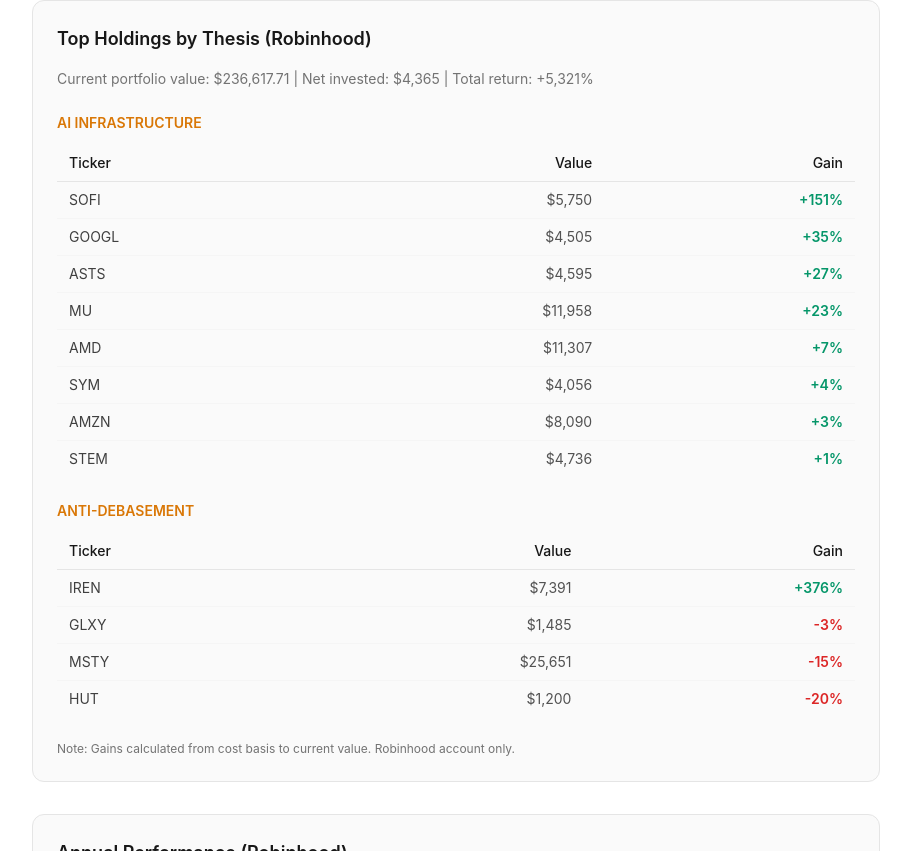
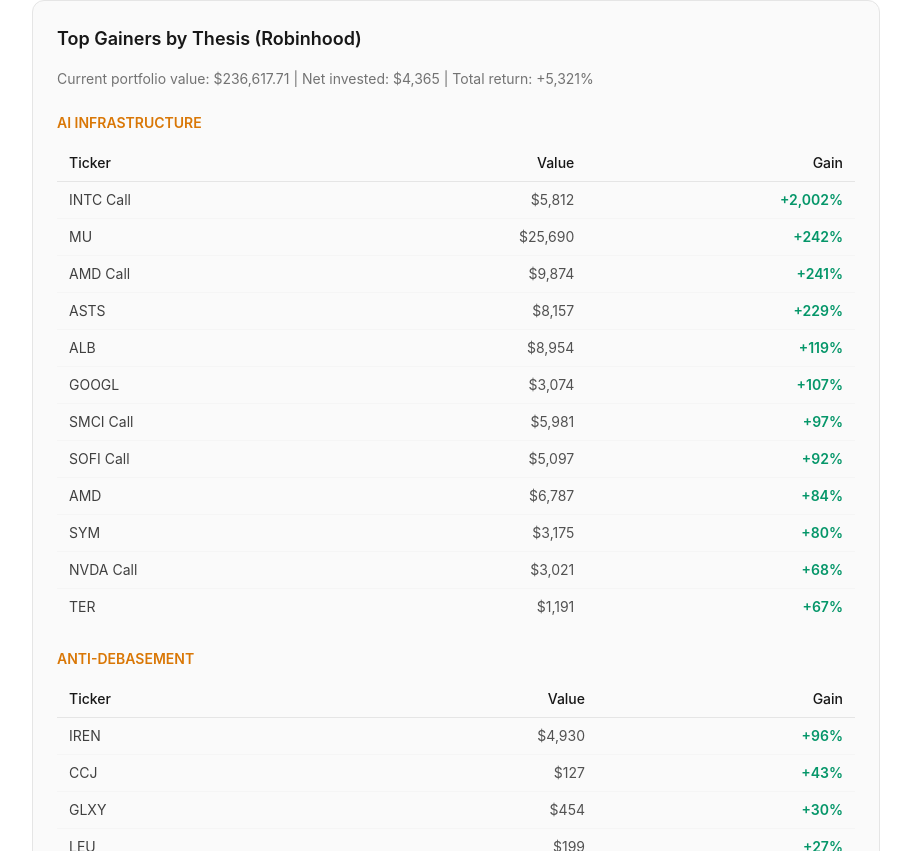
Before and after one commit to DogginitAN/andrewdavidnolan.com, a Next.js app: page /builder-mode in a window 1280 px wide. Shown: the part 1229-2080 px from the top of the page, without its empty margins (184-1095 px from the left). Built offline with nearby package versions, Linux system fonts and the light colour scheme; a web font is replaced by a local one.

Commit message:
Update holdings with exact Robinhood screenshot data

```diff
--- a/app/builder-mode/page.tsx
+++ b/app/builder-mode/page.tsx
@@ -68,7 +68,7 @@
 
         {/* Holdings Table */}
         <div className="mt-8 p-6 rounded-xl bg-neutral-50 dark:bg-neutral-900 border border-neutral-200 dark:border-neutral-800">
-          <h3 className="text-lg font-semibold mb-4">Top Holdings by Thesis (Robinhood)</h3>
+          <h3 className="text-lg font-semibold mb-4">Top Gainers by Thesis (Robinhood)</h3>
           <p className="text-sm text-neutral-500 dark:text-neutral-400 mb-6">
             Current portfolio value: $236,617.71 | Net invested: $4,365 | Total return: +5,321%
           </p>
@@ -87,44 +87,64 @@
                 </thead>
                 <tbody>
                   <tr className="border-b border-neutral-100 dark:border-neutral-900">
-                    <td className="py-2 px-3 text-neutral-700 dark:text-neutral-300">SOFI</td>
-                    <td className="py-2 px-3 text-right text-neutral-600 dark:text-neutral-400">$5,750</td>
-                    <td className="py-2 px-3 text-right text-emerald-600 dark:text-emerald-500 font-semibold">+151%</td>
+                    <td className="py-2 px-3 text-neutral-700 dark:text-neutral-300">INTC Call</td>
+                    <td className="py-2 px-3 text-right text-neutral-600 dark:text-neutral-400">$5,812</td>
+                    <td className="py-2 px-3 text-right text-emerald-600 dark:text-emerald-500 font-semibold">+2,002%</td>
+                  </tr>
+                  <tr className="border-b border-neutral-100 dark:border-neutral-900">
+                    <td className="py-2 px-3 text-neutral-700 dark:text-neutral-300">MU</td>
+                    <td className="py-2 px-3 text-right text-neutral-600 dark:text-neutral-400">$25,690</td>
+                    <td className="py-2 px-3 text-right text-emerald-600 dark:text-emerald-500 font-semibold">+242%</td>
+                  </tr>
+                  <tr className="border-b border-neutral-100 dark:border-neutral-900">
+                    <td className="py-2 px-3 text-neutral-700 dark:text-neutral-300">AMD Call</td>
+                    <td className="py-2 px-3 text-right text-neutral-600 dark:text-neutral-400">$9,874</td>
+                    <td className="py-2 px-3 text-right text-emerald-600 dark:text-emerald-500 font-semibold">+241%</td>
+                  </tr>
+                  <tr className="border-b border-neutral-100 dark:border-neutral-900">
+                    <td className="py-2 px-3 text-neutral-700 dark:text-neutral-300">ASTS</td>
+                    <td className="py-2 px-3 text-right text-neutral-600 dark:text-neutral-400">$8,157</td>
+                    <td className="py-2 px-3 text-right text-emerald-600 dark:text-emerald-500 font-semibold">+229%</td>
+                  </tr>
+                  <tr className="border-b border-neutral-100 dark:border-neutral-900">
+                    <td className="py-2 px-3 text-neutral-700 dark:text-neutral-300">ALB</td>
+                    <td className="py-2 px-3 text-right text-neutral-600 dark:text-neutral-400">$8,954</td>
+                    <td className="py-2 px-3 text-right text-emerald-600 dark:text-emerald-500 font-semibold">+119%</td>
                   </tr>
                   <tr className="border-b border-neutral-100 dark:border-neutral-900">
                     <td className="py-2 px-3 text-neutral-700 dark:text-neutral-300">GOOGL</td>
-                    <td className="py-2 px-3 text-right text-neutral-600 dark:text-neutral-400">$4,505</td>
-                    <td className="py-2 px-3 text-right text-emerald-600 dark:text-emerald-500 font-semibold">+35%</td>
+                    <td className="py-2 px-3 text-right text-neutral-600 dark:text-neutral-400">$3,074</td>
+                    <td className="py-2 px-3 text-right text-emerald-600 dark:text-emerald-500 font-semibold">+107%</td>
                   </tr>
                   <tr className="border-b border-neutral-100 dark:border-neutral-900">
-                    <td className="py-2 px-3 text-neutral-700 dark:text-neutral-300">ASTS</td>
-                    <td className="py-2 px-3 text-right text-neutral-600 dark:text-neutral-400">$4,595</td>
-                    <td className="py-2 px-3 text-right text-emerald-600 dark:text-emerald-500 font-semibold">+27%</td>
+                    <td className="py-2 px-3 text-neutral-700 dark:text-neutral-300">SMCI Call</td>
+                    <td className="py-2 px-3 text-right text-neutral-600 dark:text-neutral-400">$5,981</td>
+                    <td className="py-2 px-3 text-right text-emerald-600 dark:text-emerald-500 font-semibold">+97%</td>
                   </tr>
                   <tr className="border-b border-neutral-100 dark:border-neutral-900">
-                    <td className="py-2 px-3 text-neutral-700 dark:text-neutral-300">MU</td>
-                    <td className="py-2 px-3 text-right text-neutral-600 dark:text-neutral-400">$11,958</td>
-                    <td className="py-2 px-3 text-right text-emerald-600 dark:text-emerald-500 font-semibold">+23%</td>
+                    <td className="py-2 px-3 text-neutral-700 dark:text-neutral-300">SOFI Call</td>
+                    <td className="py-2 px-3 text-right text-neutral-600 dark:text-neutral-400">$5,097</td>
+                    <td className="py-2 px-3 text-right text-emerald-600 dark:text-emerald-500 font-semibold">+92%</td>
                   </tr>
                   <tr className="border-b border-neutral-100 dark:border-neutral-900">
                     <td className="py-2 px-3 text-neutral-700 dark:text-neutral-300">AMD</td>
-                    <td className="py-2 px-3 text-right text-neutral-600 dark:text-neutral-400">$11,307</td>
-                    <td className="py-2 px-3 text-right text-emerald-600 dark:text-emerald-500 font-semibold">+7%</td>
+                    <td className="py-2 px-3 text-right text-neutral-600 dark:text-neutral-400">$6,787</td>
+                    <td className="py-2 px-3 text-right text-emerald-600 dark:text-emerald-500 font-semibold">+84%</td>
                   </tr>
                   <tr className="border-b border-neutral-100 dark:border-neutral-900">
                     <td className="py-2 px-3 text-neutral-700 dark:text-neutral-300">SYM</td>
-                    <td className="py-2 px-3 text-right text-neutral-600 dark:text-neutral-400">$4,056</td>
-                    <td className="py-2 px-3 text-right text-emerald-600 dark:text-emerald-500 font-semibold">+4%</td>
+                    <td className="py-2 px-3 text-right text-neutral-600 dark:text-neutral-400">$3,175</td>
+                    <td className="py-2 px-3 text-right text-emerald-600 dark:text-emerald-500 font-semibold">+80%</td>
                   </tr>
                   <tr className="border-b border-neutral-100 dark:border-neutral-900">
-                    <td className="py-2 px-3 text-neutral-700 dark:text-neutral-300">AMZN</td>
-                    <td className="py-2 px-3 text-right text-neutral-600 dark:text-neutral-400">$8,090</td>
-                    <td className="py-2 px-3 text-right text-emerald-600 dark:text-emerald-500 font-semibold">+3%</td>
+                    <td className="py-2 px-3 text-neutral-700 dark:text-neutral-300">NVDA Call</td>
+                    <td className="py-2 px-3 text-right text-neutral-600 dark:text-neutral-400">$3,021</td>
+                    <td className="py-2 px-3 text-right text-emerald-600 dark:text-emerald-500 font-semibold">+68%</td>
                   </tr>
                   <tr>
-                    <td className="py-2 px-3 text-neutral-700 dark:text-neutral-300">STEM</td>
-                    <td className="py-2 px-3 text-right text-neutral-600 dark:text-neutral-400">$4,736</td>
-                    <td className="py-2 px-3 text-right text-emerald-600 dark:text-emerald-500 font-semibold">+1%</td>
+                    <td className="py-2 px-3 text-neutral-700 dark:text-neutral-300">TER</td>
+                    <td className="py-2 px-3 text-right text-neutral-600 dark:text-neutral-400">$1,191</td>
+                    <td className="py-2 px-3 text-right text-emerald-600 dark:text-emerald-500 font-semibold">+67%</td>
                   </tr>
                 </tbody>
               </table>
@@ -146,23 +166,23 @@
                 <tbody>
                   <tr className="border-b border-neutral-100 dark:border-neutral-900">
                     <td className="py-2 px-3 text-neutral-700 dark:text-neutral-300">IREN</td>
-                    <td className="py-2 px-3 text-right text-neutral-600 dark:text-neutral-400">$7,391</td>
-                    <td className="py-2 px-3 text-right text-emerald-600 dark:text-emerald-500 font-semibold">+376%</td>
+                    <td className="py-2 px-3 text-right text-neutral-600 dark:text-neutral-400">$4,930</td>
+                    <td className="py-2 px-3 text-right text-emerald-600 dark:text-emerald-500 font-semibold">+96%</td>
+                  </tr>
+                  <tr className="border-b border-neutral-100 dark:border-neutral-900">
+                    <td className="py-2 px-3 text-neutral-700 dark:text-neutral-300">CCJ</td>
+                    <td className="py-2 px-3 text-right text-neutral-600 dark:text-neutral-400">$127</td>
+                    <td className="py-2 px-3 text-right text-emerald-600 dark:text-emerald-500 font-semibold">+43%</td>
                   </tr>
                   <tr className="border-b border-neutral-100 dark:border-neutral-900">
                     <td className="py-2 px-3 text-neutral-700 dark:text-neutral-300">GLXY</td>
-                    <td className="py-2 px-3 text-right text-neutral-600 dark:text-neutral-400">$1,485</td>
-                    <td className="py-2 px-3 text-right text-red-600 dark:text-red-500 font-semibold">-3%</td>
-                  </tr>
-                  <tr className="border-b border-neutral-100 dark:border-neutral-900">
-                    <td className="py-2 px-3 text-neutral-700 dark:text-neutral-300">MSTY</td>
-                    <td className="py-2 px-3 text-right text-neutral-600 dark:text-neutral-400">$25,651</td>
-                    <td className="py-2 px-3 text-right text-red-600 dark:text-red-500 font-semibold">-15%</td>
+                    <td className="py-2 px-3 text-right text-neutral-600 dark:text-neutral-400">$454</td>
+                    <td className="py-2 px-3 text-right text-emerald-600 dark:text-emerald-500 font-semibold">+30%</td>
                   </tr>
                   <tr>
-                    <td className="py-2 px-3 text-neutral-700 dark:text-neutral-300">HUT</td>
-                    <td className="py-2 px-3 text-right text-neutral-600 dark:text-neutral-400">$1,200</td>
-                    <td className="py-2 px-3 text-right text-red-600 dark:text-red-500 font-semibold">-20%</td>
+                    <td className="py-2 px-3 text-neutral-700 dark:text-neutral-300">LEU</td>
+                    <td className="py-2 px-3 text-right text-neutral-600 dark:text-neutral-400">$199</td>
+                    <td className="py-2 px-3 text-right text-emerald-600 dark:text-emerald-500 font-semibold">+27%</td>
                   </tr>
                 </tbody>
               </table>
@@ -170,7 +190,7 @@
           </div>
 
           <p className="text-xs text-neutral-500 dark:text-neutral-400 mt-6">
-            Note: Gains calculated from cost basis to current value. Robinhood account only.
+            Note: Data from actual Robinhood positions. Includes options and equity positions.
           </p>
         </div>
 
```
